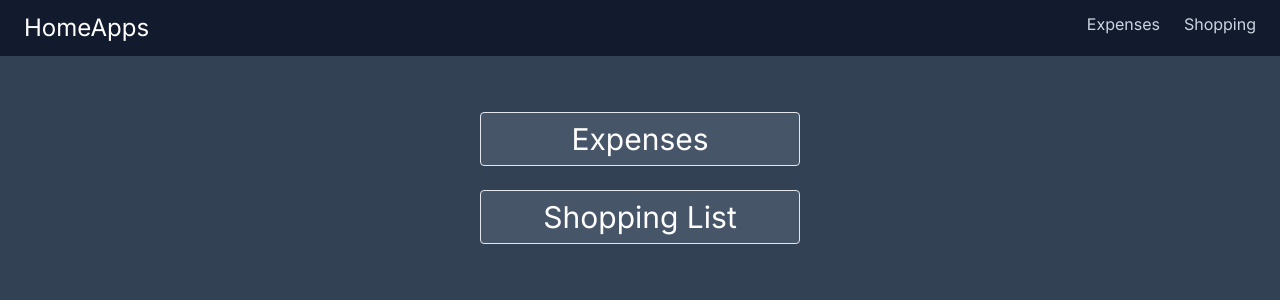
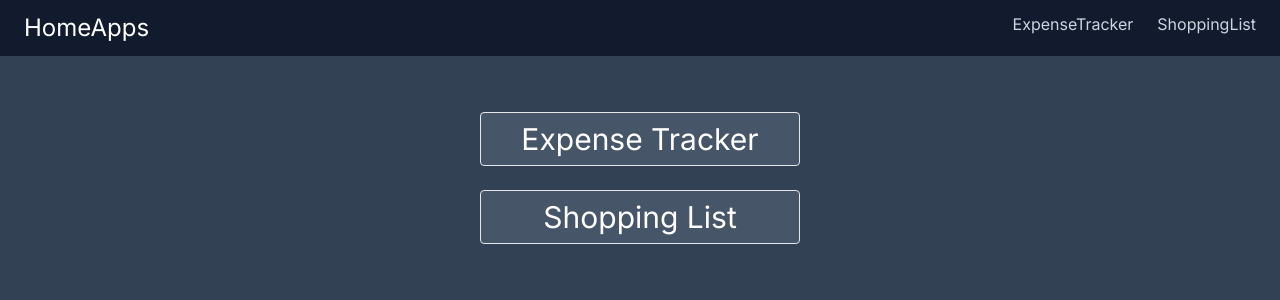
Before and after one commit to kadir572/HomeAppsUI, a React (Vite) app: page / in a window 1280 px wide. Shown: the top 300 px of the page. Built offline with nearby package versions, Linux system fonts and the light colour scheme.

Commit message:
change Header Link and Landing page Link names

```diff
--- a/src/expenses/AddExpense.tsx
+++ b/src/expenses/AddExpense.tsx
@@ -39,7 +39,7 @@ const AddExpense = () => {
 
   const addDebtor = () => {
     setIsResetState(false)
-    if (debtors.length >= 3) return
+    if (debtors.length >= 5) return
     setDebtors(prev => (prev = [...prev, { name: '', amount: '' }]))
   }
 
@@ -155,6 +155,7 @@ const AddExpense = () => {
                   />
                 ))}
               </div>
+              {debtors.length < 5 && (
                 <button
                   type='button'
                   onClick={addDebtor}
@@ -162,6 +163,7 @@ const AddExpense = () => {
                 >
                   + Add Debtor
                 </button>
+              )}
             </div>
             <div className='flex gap-2'>
               <button
--- a/src/landing/Landing.tsx
+++ b/src/landing/Landing.tsx
@@ -3,7 +3,7 @@ import LandingLink from './LandingLink'
 const Landing = () => {
   return (
     <div className='grid max-w-xs gap-6 m-auto mt-12'>
-      <LandingLink path='expenses' name='Expenses' />
+      <LandingLink path='expenses' name='Expense Tracker' />
       <LandingLink path='shopping' name='Shopping List' />
     </div>
   )
--- a/src/partials/MainNavigation.tsx
+++ b/src/partials/MainNavigation.tsx
@@ -4,10 +4,10 @@ const MainNavigation = () => {
   return (
     <nav className='flex gap-6'>
       <NavLink className='text-slate-300' to='expenses'>
-        Expenses
+        ExpenseTracker
       </NavLink>
       <NavLink className='text-slate-300' to='shopping'>
-        Shopping
+        ShoppingList
       </NavLink>
     </nav>
   )
```
Lines whose indentation alone changed are shown as unchanged.
